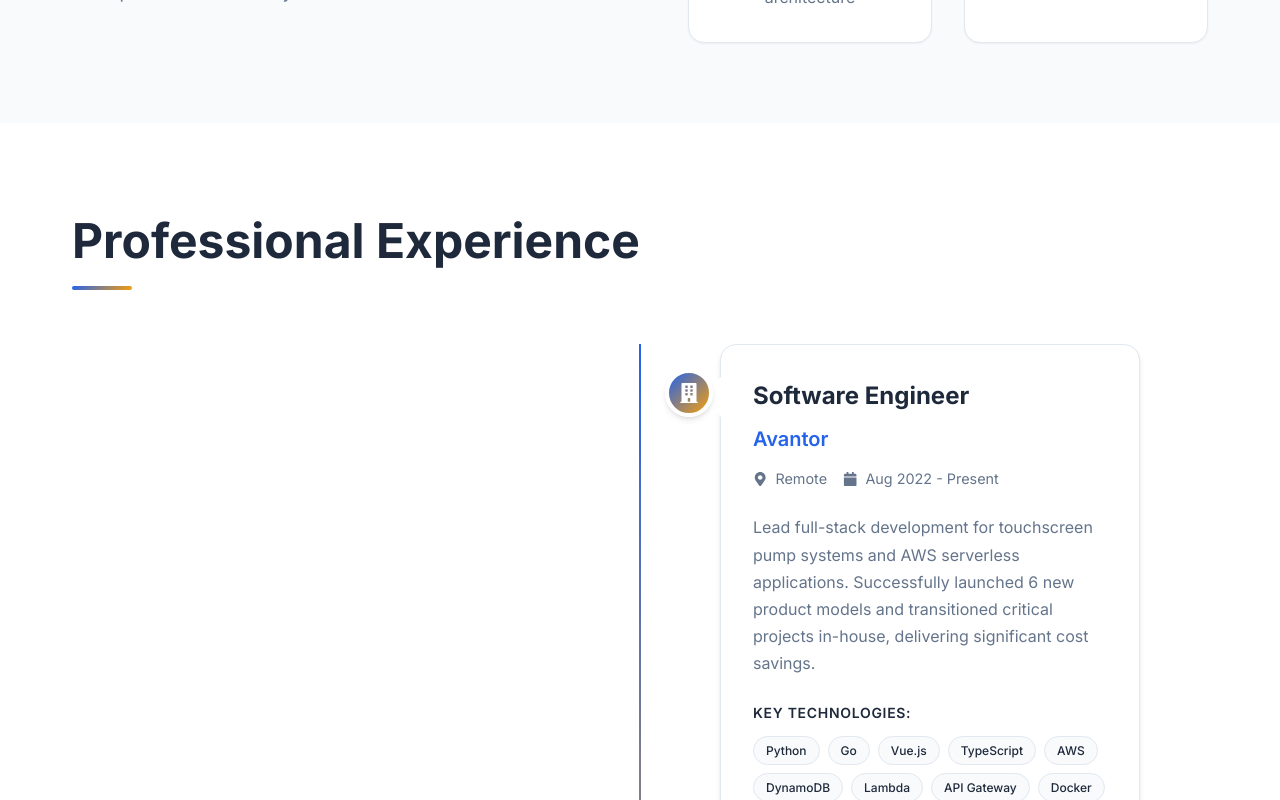
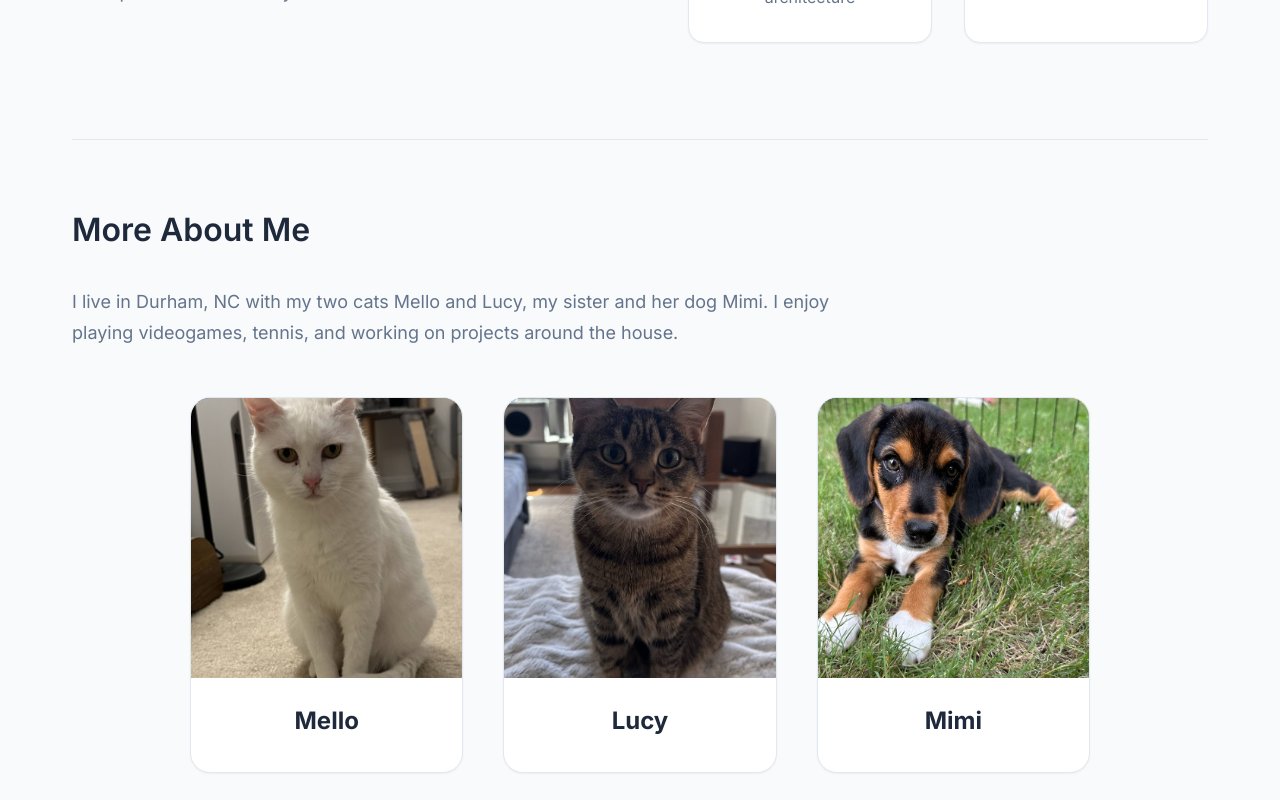
Before and after one commit to subratacharya99/my_website, a React (Create React App) app: page / in a window 1280 px wide. Shown: the part 1620-2420 px from the top of the page. Built offline with nearby package versions, Linux system fonts and the light colour scheme.

Commit message:
Combine About and Personal sections into one unified About section

```diff
--- a/src/App.tsx
+++ b/src/App.tsx
@@ -8,7 +8,6 @@ import About from './components/About';
 import Experience from './components/Experience';
 import Skills from './components/Skills';
 import Education from './components/Education';
-import Personal from './components/Personal';
 import Contact from './components/Contact';
 import Footer from './components/Footer';
 import CursorTrail from './components/CursorTrail';
@@ -27,7 +26,6 @@ function App() {
           <Experience />
           <Skills />
           <Education />
-          <Personal />
           <Contact />
         </main>
         <Footer />
--- a/src/components/About.css
+++ b/src/components/About.css
@@ -141,3 +141,116 @@
     gap: 2rem;
   }
 }
+
+/* Personal Section Styles */
+.about__personal {
+  margin-top: 5rem;
+  padding-top: 3rem;
+  border-top: 1px solid var(--border-color);
+}
+
+.personal__title {
+  font-size: clamp(1.5rem, 4vw, 2rem);
+  font-weight: 600;
+  color: var(--text-primary);
+  margin-bottom: 2rem;
+  text-align: left;
+}
+
+.personal__text {
+  text-align: left;
+  max-width: 800px;
+  margin: 0 0 3rem 0;
+}
+
+.personal__text p {
+  font-size: 1.125rem;
+  line-height: 1.7;
+  color: var(--text-secondary);
+  margin: 0;
+}
+
+.pet-gallery {
+  display: grid;
+  grid-template-columns: 1fr;
+  gap: 2rem;
+  max-width: 900px;
+  margin: 0 auto;
+}
+
+.pet-card {
+  background: var(--background-color);
+  border-radius: 20px;
+  box-shadow: var(--shadow-sm);
+  border: 1px solid var(--border-color);
+  overflow: hidden;
+  text-align: center;
+  position: relative;
+}
+
+.pet-card::before {
+  content: '';
+  position: absolute;
+  top: 0;
+  left: 0;
+  right: 0;
+  height: 4px;
+  background: linear-gradient(135deg, var(--primary-color), var(--accent-color));
+}
+
+.pet-image-container {
+  width: 100%;
+  height: 300px;
+  overflow: hidden;
+  position: relative;
+}
+
+.pet-image {
+  width: 100%;
+  height: 100%;
+  object-fit: cover;
+  transition: transform 0.3s ease;
+}
+
+.pet-card:hover .pet-image {
+  transform: scale(1.05);
+}
+
+.pet-info {
+  padding: 1.5rem;
+}
+
+.pet-name {
+  font-size: 1.5rem;
+  font-weight: 700;
+  color: var(--text-primary);
+  margin-bottom: 0.5rem;
+}
+
+/* Pet Gallery Responsive Design */
+@media (min-width: 768px) {
+  .pet-gallery {
+    grid-template-columns: repeat(2, 1fr);
+    gap: 2rem;
+  }
+
+  .pet-image-container {
+    height: 250px;
+  }
+}
+
+@media (min-width: 1024px) {
+  .pet-gallery {
+    grid-template-columns: repeat(3, 1fr);
+    gap: 2.5rem;
+  }
+
+  .pet-image-container {
+    height: 280px;
+  }
+
+  .about__personal {
+    margin-top: 6rem;
+    padding-top: 4rem;
+  }
+}
--- a/src/components/About.tsx
+++ b/src/components/About.tsx
@@ -6,6 +6,24 @@ import './About.css';
 const About: React.FC = () => {
   const ref = useRef(null);
   const isInView = useInView(ref, { once: true, margin: '-100px' });
+
+  const pets = [
+    {
+      name: 'Mello',
+      image: `${process.env.PUBLIC_URL}/images/mello.JPG`,
+      alt: 'Mello the cat'
+    },
+    {
+      name: 'Lucy',
+      image: `${process.env.PUBLIC_URL}/images/lucy.JPG`,
+      alt: 'Lucy the cat'
+    },
+    {
+      name: 'Mimi',
+      image: `${process.env.PUBLIC_URL}/images/mimi.jpg`,
+      alt: 'Mimi the dog'
+    }
+  ];
 
   return (
     <section id="about" className="about section-padding">
@@ -95,6 +113,50 @@ const About: React.FC = () => {
               </div>
             </motion.div>
           </div>
+
+          {/* Personal Section */}
+          <motion.div
+            className="about__personal"
+            initial={{ opacity: 0, y: 30 }}
+            animate={isInView ? { opacity: 1, y: 0 } : { opacity: 0, y: 30 }}
+            transition={{ duration: 0.8, delay: 0.8 }}
+          >
+            <h3 className="personal__title">More About Me</h3>
+            <div className="personal__text">
+              <p>
+                I live in Durham, NC with my two cats Mello and Lucy, my sister and her dog Mimi.
+                I enjoy playing videogames, tennis, and working on projects around the house.
+              </p>
+            </div>
+
+            <div className="pet-gallery">
+              {pets.map((pet, index) => (
+                <motion.div
+                  key={pet.name}
+                  className="pet-card hover-lift"
+                  initial={{ opacity: 0, y: 20 }}
+                  animate={isInView ? { opacity: 1, y: 0 } : { opacity: 0, y: 20 }}
+                  transition={{ duration: 0.6, delay: 1.0 + index * 0.2 }}
+                >
+                  <div className="pet-image-container">
+                    <img
+                      src={pet.image}
+                      alt={pet.alt}
+                      className="pet-image"
+                      onError={(e) => {
+                        const target = e.target as HTMLImageElement;
+                        target.style.display = 'none';
+                        target.parentElement!.innerHTML = `<div style="display: flex; align-items: center; justify-content: center; height: 100%; background: #f1f5f9; color: #64748b; font-size: 1rem;">${pet.name}</div>`;
+                      }}
+                    />
+                  </div>
+                  <div className="pet-info">
+                    <h3 className="pet-name">{pet.name}</h3>
+                  </div>
+                </motion.div>
+              ))}
+            </div>
+          </motion.div>
         </motion.div>
       </div>
     </section>
--- a/src/components/Personal.css
+++ /dev/null
@@ -1,125 +0,0 @@
-.personal {
-  background: var(--background-secondary);
-}
-
-.personal__content {
-  max-width: 1200px;
-  margin: 0 auto;
-}
-
-.personal__header {
-  text-align: left;
-  margin-bottom: 4rem;
-}
-
-.personal__content-wrapper {
-  display: flex;
-  flex-direction: column;
-  gap: 3rem;
-}
-
-.personal__text {
-  text-align: left;
-  max-width: 800px;
-  margin: 0;
-}
-
-.personal__text p {
-  font-size: 1.25rem;
-  line-height: 1.7;
-  color: var(--text-secondary);
-  margin: 0;
-}
-
-.pet-gallery {
-  display: grid;
-  grid-template-columns: 1fr;
-  gap: 2rem;
-  max-width: 900px;
-  margin: 0 auto;
-}
-
-.pet-card {
-  background: var(--background-color);
-  border-radius: 20px;
-  box-shadow: var(--shadow-sm);
-  border: 1px solid var(--border-color);
-  overflow: hidden;
-  text-align: center;
-  position: relative;
-}
-
-.pet-card::before {
-  content: '';
-  position: absolute;
-  top: 0;
-  left: 0;
-  right: 0;
-  height: 4px;
-  background: linear-gradient(135deg, var(--primary-color), var(--accent-color));
-}
-
-.pet-image-container {
-  width: 100%;
-  height: 300px;
-  overflow: hidden;
-  position: relative;
-}
-
-.pet-image {
-  width: 100%;
-  height: 100%;
-  object-fit: cover;
-  transition: transform 0.3s ease;
-}
-
-.pet-card:hover .pet-image {
-  transform: scale(1.05);
-}
-
-.pet-info {
-  padding: 1.5rem;
-}
-
-.pet-name {
-  font-size: 1.5rem;
-  font-weight: 700;
-  color: var(--text-primary);
-  margin-bottom: 0.5rem;
-}
-
-.pet-type {
-  font-size: 1rem;
-  color: var(--text-secondary);
-  margin: 0;
-  text-transform: uppercase;
-  letter-spacing: 0.05em;
-  font-weight: 500;
-}
-
-/* Responsive Design */
-@media (min-width: 768px) {
-  .pet-gallery {
-    grid-template-columns: repeat(2, 1fr);
-    gap: 2rem;
-  }
-
-  .pet-image-container {
-    height: 250px;
-  }
-}
-
-@media (min-width: 1024px) {
-  .pet-gallery {
-    grid-template-columns: repeat(3, 1fr);
-    gap: 2.5rem;
-  }
-
-  .personal__content-wrapper {
-    gap: 4rem;
-  }
-
-  .pet-image-container {
-    height: 280px;
-  }
-}
--- a/src/components/Personal.tsx
+++ /dev/null
@@ -1,95 +0,0 @@
-import React, { useRef } from 'react';
-import { motion, useInView } from 'framer-motion';
-import './Personal.css';
-
-const Personal: React.FC = () => {
-  const ref = useRef(null);
-  const isInView = useInView(ref, { once: true, margin: '-100px' });
-
-  const pets = [
-    {
-      name: 'Mello',
-      image: `${process.env.PUBLIC_URL}/images/mello.JPG`,
-      alt: 'Mello the cat'
-    },
-    {
-      name: 'Lucy',
-      image: `${process.env.PUBLIC_URL}/images/lucy.JPG`,
-      alt: 'Lucy the cat'
-    },
-    {
-      name: 'Mimi',
-      image: `${process.env.PUBLIC_URL}/images/mimi.jpg`,
-      alt: 'Mimi the dog'
-    }
-  ];
-
-  return (
-    <section id="personal" className="personal section-padding">
-      <div className="container">
-        <motion.div
-          ref={ref}
-          className="personal__content"
-          initial={{ opacity: 0, y: 50 }}
-          animate={isInView ? { opacity: 1, y: 0 } : { opacity: 0, y: 50 }}
-          transition={{ duration: 0.8 }}
-        >
-          <motion.div
-            className="personal__header"
-            initial={{ opacity: 0, y: 30 }}
-            animate={isInView ? { opacity: 1, y: 0 } : { opacity: 0, y: 30 }}
-            transition={{ duration: 0.8, delay: 0.2 }}
-          >
-            <h2 className="section-title">More About Me</h2>
-            <div className="section-subtitle">
-            </div>
-          </motion.div>
-
-          <motion.div
-            className="personal__content-wrapper"
-            initial={{ opacity: 0, y: 30 }}
-            animate={isInView ? { opacity: 1, y: 0 } : { opacity: 0, y: 30 }}
-            transition={{ duration: 0.8, delay: 0.4 }}
-          >
-            <div className="personal__text">
-              <p>
-                I live in Durham, NC with my two cats Mello and Lucy, my sister and her dog Mimi.
-                I enjoy playing videogames, tennis, and working on projects around the house.
-              </p>
-            </div>
-
-            <div className="pet-gallery">
-              {pets.map((pet, index) => (
-                <motion.div
-                  key={pet.name}
-                  className="pet-card hover-lift"
-                  initial={{ opacity: 0, y: 20 }}
-                  animate={isInView ? { opacity: 1, y: 0 } : { opacity: 0, y: 20 }}
-                  transition={{ duration: 0.6, delay: 0.6 + index * 0.2 }}
-                >
-                  <div className="pet-image-container">
-                    <img
-                      src={pet.image}
-                      alt={pet.alt}
-                      className="pet-image"
-                      onError={(e) => {
-                        const target = e.target as HTMLImageElement;
-                        target.style.display = 'none';
-                        target.parentElement!.innerHTML = `<div style="display: flex; align-items: center; justify-content: center; height: 100%; background: #f1f5f9; color: #64748b; font-size: 1rem;">${pet.name}</div>`;
-                      }}
-                    />
-                  </div>
-                  <div className="pet-info">
-                    <h3 className="pet-name">{pet.name}</h3>
-                  </div>
-                </motion.div>
-              ))}
-            </div>
-          </motion.div>
-        </motion.div>
-      </div>
-    </section>
-  );
-};
-
-export default Personal;
```
